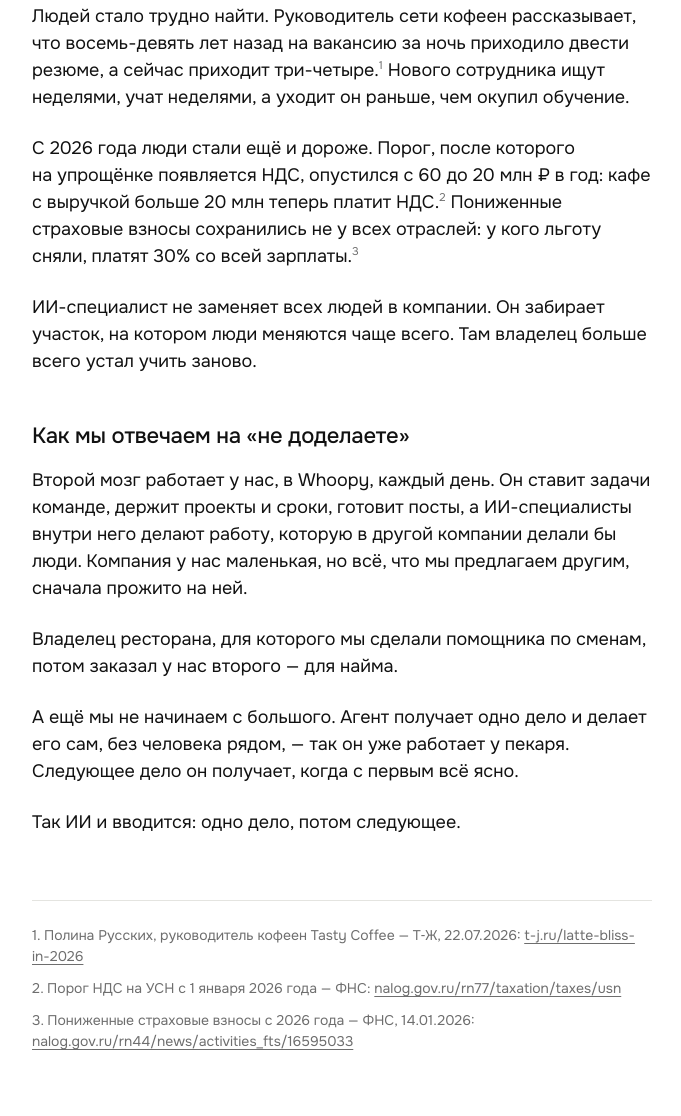
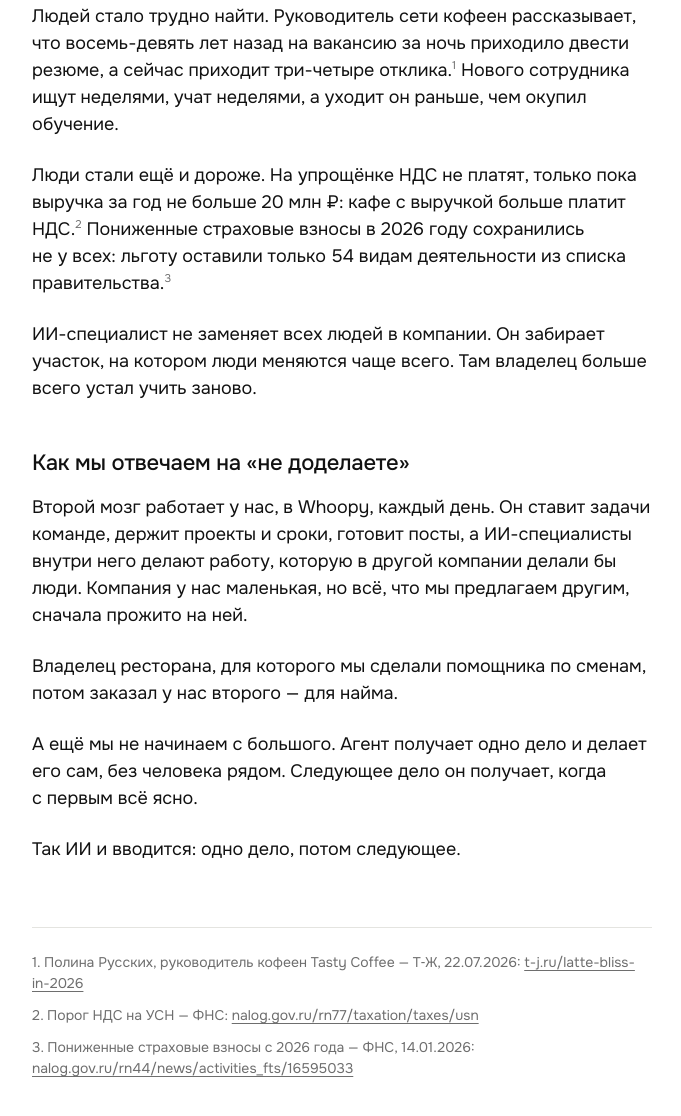
Before and after one commit to alexsmith39djdidn/whoopy-preview, a plain HTML site: page think-one-at-a-time.html in a window 1280 px wide. Shown: the part 1795-2911 px from the top of the page, without its empty margins (298-979 px from the left). Drawn offline with Linux system fonts and the light colour scheme; a web font is replaced by a local one.

Commit message:
Статья: правки главы маркетинга 23.09 — факты сверены с источниками

```diff
--- a/think-one-at-a-time.html
+++ b/think-one-at-a-time.html
@@ -66,9 +66,9 @@
   <p>Каждый шаг вырастает из&nbsp;предыдущего. Мы&nbsp;не&nbsp;продаём три вещи сразу и&nbsp;не&nbsp;идём к&nbsp;следующему делу, пока предыдущее не&nbsp;заработало. А&nbsp;идти ли дальше, решает владелец.</p>
 
   <h2>Почему об&nbsp;этом думать</h2>
-  <p>Людей стало трудно найти. Руководитель сети кофеен рассказывает, что восемь-девять лет назад на&nbsp;вакансию за&nbsp;ночь приходило двести резюме, а&nbsp;сейчас приходит три-четыре.<sup><a href="#src-1">1</a></sup> Нового сотрудника ищут неделями, учат неделями, а&nbsp;уходит он раньше, чем окупил обучение.</p>
+  <p>Людей стало трудно найти. Руководитель сети кофеен рассказывает, что восемь-девять лет назад на&nbsp;вакансию за&nbsp;ночь приходило двести резюме, а&nbsp;сейчас приходит три-четыре отклика.<sup><a href="#src-1">1</a></sup> Нового сотрудника ищут неделями, учат неделями, а&nbsp;уходит он раньше, чем окупил обучение.</p>
 
-  <p>С&nbsp;2026 года люди стали ещё и&nbsp;дороже. Порог, после которого на&nbsp;упрощёнке появляется НДС, опустился с&nbsp;60 до&nbsp;20&nbsp;млн&nbsp;₽ в&nbsp;год: кафе с&nbsp;выручкой больше 20&nbsp;млн теперь платит НДС.<sup><a href="#src-2">2</a></sup> Пониженные страховые взносы сохранились не&nbsp;у&nbsp;всех отраслей: у&nbsp;кого льготу сняли, платят 30% со&nbsp;всей зарплаты.<sup><a href="#src-3">3</a></sup></p>
+  <p>Люди стали ещё и&nbsp;дороже. На&nbsp;упрощёнке НДС не&nbsp;платят, только пока выручка за&nbsp;год не&nbsp;больше 20&nbsp;млн&nbsp;₽: кафе с&nbsp;выручкой больше платит НДС.<sup><a href="#src-2">2</a></sup> Пониженные страховые взносы в&nbsp;2026 году сохранились не&nbsp;у&nbsp;всех: льготу оставили только 54 видам деятельности из&nbsp;списка правительства.<sup><a href="#src-3">3</a></sup></p>
 
   <p>ИИ-специалист не&nbsp;заменяет всех людей в&nbsp;компании. Он забирает участок, на&nbsp;котором люди меняются чаще всего. Там владелец больше всего устал учить заново.</p>
 
@@ -77,13 +77,13 @@
 
   <p>Владелец ресторана, для которого мы&nbsp;сделали помощника по&nbsp;сменам, потом заказал у&nbsp;нас второго&nbsp;— для найма.</p>
 
-  <p>А&nbsp;ещё мы&nbsp;не&nbsp;начинаем с&nbsp;большого. Агент получает одно дело и&nbsp;делает его сам, без человека рядом,&nbsp;— так он уже работает у&nbsp;пекаря. Следующее дело он получает, когда с&nbsp;первым всё ясно.</p>
+  <p>А&nbsp;ещё мы&nbsp;не&nbsp;начинаем с&nbsp;большого. Агент получает одно дело и&nbsp;делает его сам, без человека рядом. Следующее дело он получает, когда с&nbsp;первым всё ясно.</p>
 
   <p>Так ИИ и&nbsp;вводится: одно дело, потом следующее.</p>
 
   <div class="sources">
     <p id="src-1">1. Полина Русских, руководитель кофеен Tasty Coffee&nbsp;— Т&#8209;Ж, 22.07.2026: <a href="https://t-j.ru/latte-bliss-in-2026/" target="_blank" rel="noopener">t-j.ru/latte-bliss-in-2026</a></p>
-    <p id="src-2">2. Порог НДС на&nbsp;УСН с&nbsp;1&nbsp;января 2026 года&nbsp;— ФНС: <a href="https://www.nalog.gov.ru/rn77/taxation/taxes/usn/" target="_blank" rel="noopener">nalog.gov.ru/rn77/taxation/taxes/usn</a></p>
+    <p id="src-2">2. Порог НДС на&nbsp;УСН&nbsp;— ФНС: <a href="https://www.nalog.gov.ru/rn77/taxation/taxes/usn/" target="_blank" rel="noopener">nalog.gov.ru/rn77/taxation/taxes/usn</a></p>
     <p id="src-3">3. Пониженные страховые взносы с&nbsp;2026 года&nbsp;— ФНС, 14.01.2026: <a href="https://www.nalog.gov.ru/rn44/news/activities_fts/16595033/" target="_blank" rel="noopener">nalog.gov.ru/rn44/news/activities_fts/16595033</a></p>
   </div>
 
```
